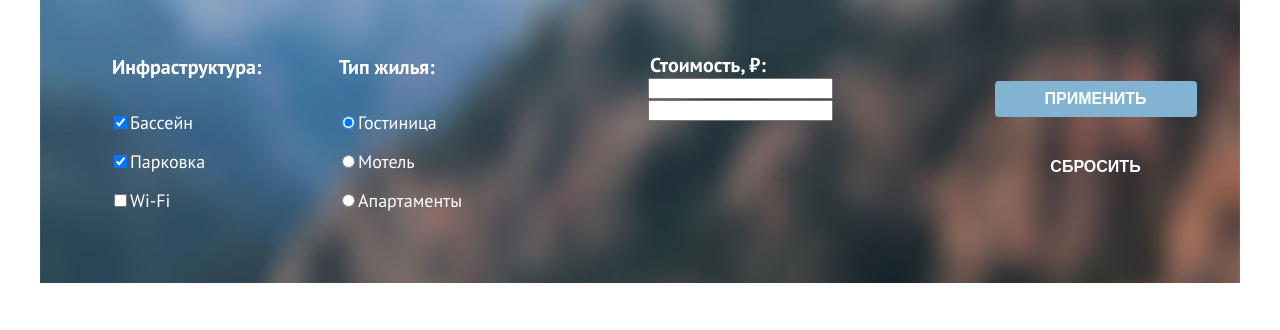
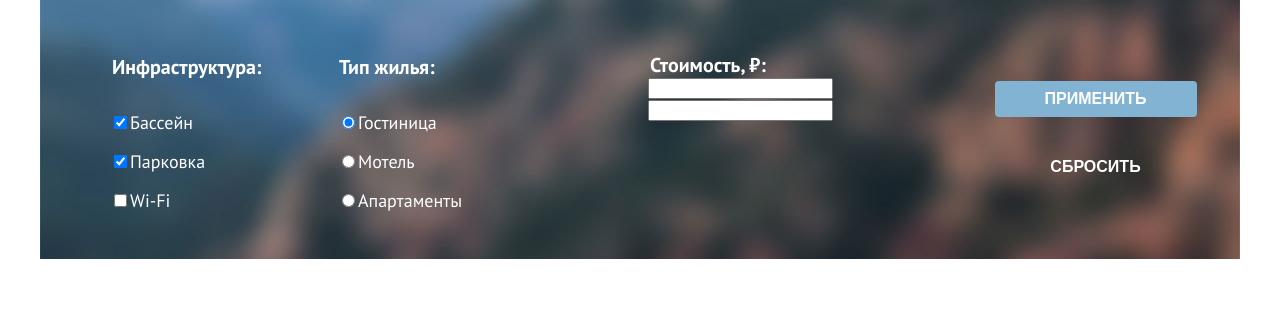
Before and after one commit to htmlacademy-htmlcss/2107549-sedona-35, a plain HTML site: page catalog.html in a window 1280 px wide. Shown: the part 213-543 px from the top of the page. Drawn offline with Linux system fonts and the light colour scheme.

Commit message:
Fix filter bg image size

```diff
--- a/styles/styles.css
+++ b/styles/styles.css
@@ -110,7 +110,7 @@ body {
   display: flex;
   flex-direction: column;
   background-image: url("../images/catalog-filter-blurred-background.jpg");
-  background-size: 1200px 512px;
+  background-size: 100% auto;
   background-repeat: no-repeat;
   color: #ffffff;
 }
```
